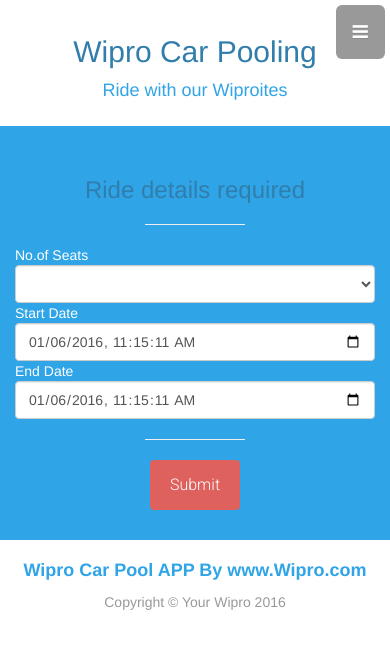
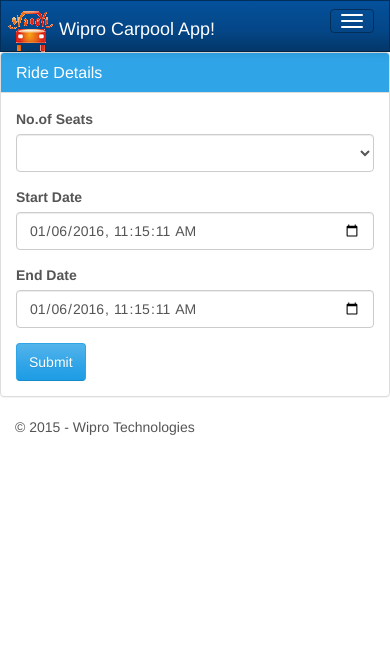
Before and after one commit to wiproeco/CarPoolClientWinMobile, a website: page CarPoolApp/www/ridedetails.html in a window 390 px wide. Drawn offline with Linux system fonts and the light colour scheme; some packages are replaced by stand-ins of ours.

```diff
--- a/CarPoolApp/www/ridedetails.html
+++ b/CarPoolApp/www/ridedetails.html
@@ -7,55 +7,72 @@
         Customize the content security policy in the meta tag below as needed. Add 'unsafe-inline' to default-src to enable inline JavaScript.
         For details, see http://go.microsoft.com/fwlink/?LinkID=617521
     -->
-    <!--<meta http-equiv="Content-Security-Policy" content="default-src 'self' data: gap: https://ssl.gstatic.com 'unsafe-eval'; style-src 'self' 'unsafe-inline'; media-src *">-->
-    <meta http-equiv="Content-Security-Policy" content="default-src 'unsafe-eval' *; style-src 'unsafe-inline' *; img-src * data:">
+    <meta http-equiv="Content-Security-Policy" content="default-src 'self' data: gap: https://ssl.gstatic.com 'unsafe-eval'; style-src 'self' 'unsafe-inline'; media-src *">
     <title>Wipro Car Pool App</title>
 
     <!-- CarPoolApp references -->
-    <link rel="stylesheet" href="css/index.css" />
     <link rel="stylesheet" href="http://fonts.googleapis.com/css?family=Roboto:400,100,300,500">
     <link rel="stylesheet" href="css/bootstrap.min.css">
     <link rel="stylesheet" href="font-awesome/css/font-awesome.min.css">
-    <link rel="stylesheet" href="css/form-elements.css">
-    <!--<link rel="stylesheet" href="css/style.css">-->
-
-
 </head>
 <body ng-app="myApp1" ng-controller="myRideDetailsCtrl">
-    <a id="menu-toggle" href="#" class="btn btn-dark btn-lg toggle"><i class="fa fa-bars"></i></a>
-    <nav id="sidebar-wrapper">
-        <!--<a id="menu-close" href="#top" class="btn btn-light btn-md pull-right toggle"><i class="fa fa-times"></i></a>-->
-        <ul class="sidebar-nav">
-            <!--<li class="sidebar-brand">
-                <a href="#top" onclick=$("#menu-close").click(); style="float:left"><p>Wipro Car Pooling</p></a>
-            </li>-->
+    <nav class="navbar navbar-inverse">
+        <div class="container-fluid">
+            <div class="navbar-header">
+                <button type="button" class="navbar-toggle collapsed" data-toggle="collapse" data-target="#bs-example-navbar-collapse-2">
+                    <span class="sr-only">Toggle navigation</span>
+                    <span class="icon-bar"></span>
+                    <span class="icon-bar"></span>
+                    <span class="icon-bar"></span>
+                </button>
+                <a class="navbar-brand" href="#">
+                    <div><img src="images/icon-36-ldpi.png" />&nbsp;Wipro Carpool App!</div>
+                </a>
+            </div>
+
+            <div class="collapse navbar-collapse" id="bs-example-navbar-collapse-2">
+                <ul class="nav navbar-nav">
+                    <li style="background-color:white;line-height:50px;">
+                        <span style="padding-left:15px;"><b>Welcome {{ userName }}!</b></span> <!--<i class="fa fa-pencil fa-fw"></i>-->
+                    </li>
+                    <li class="divider"></li>
                     <li><a href="#" ng-click="MyDashboard()">Dashboard</a></li>
-            <li><a href="#" id="carownerShow2" ng-click="MyRides()">My Rides</a></li>
-            <li><a href="#" id="passangerShow2" ng-click="JoinRide()">Join Ride</a></li>
+                    <li><a id="carownerShow2" href="#" ng-click="MyRides()">My Rides</a></li>
+                    <li><a id="passangerShow2" href="#" ng-click="JoinRide()">Join Ride</a></li>
                     <li><a href="#" ng-click="MyNotifications()">Notifications</a></li>
                     <li><a href="#" ng-click="logOut()">Log Out</a></li>
                 </ul>
-        <div class="clearfix"></div>
+            </div>
+        </div>
     </nav>
-    <!-- Header -->
-    <header id="top" class="header">
-        <div class="text-vertical-center">
-            <h2> Wipro Car Pooling</h2>
-            <h4 class="text-primary"> Ride with our Wiproites</h4>
-            <!--<a href="#services" class="btn btn-dark btn-lg">Find Out More</a>-->
+
+    <div class="container-fluid">
+        <div class="row">
+            <div class="panel panel-primary">
+                <div class="panel-heading">
+                    <div style="display:table-cell">
+                        <h3 style="display:table-cell" class="panel-title">Ride Details &nbsp;</h3>
                     </div>
-    </header>
-    <!-- Services -->
-    <!-- The circle icons use Font Awesome's stacked icon classes. For more information, visit http://fontawesome.io/examples/ -->
-    <section id="services" class="services bg-primary">
-        <div class="container">
-            <div class="row text-center">
-                <div class="col-lg-10 col-lg-offset-1">
-                    <h3>Ride details required</h3>
-                    <hr class="small">
+                    <div style="display:table-cell" ng-show="processing">
+                        <div><img src="./images/spinner.gif" /></div>
+                    </div>
+
+                </div>
+                <div class="panel-body">
                     <div class="row">
-                        <div class="col-md-4 pull-left">No.of Seats</div>
-                        <div class="col-md-6">
+                        <div class="col-lg-12">
+                            <!--<div class="alert alert-danger" >
+
+                            </div>-->
+                            <div class="alert alert-success" ng-show="success">
+                                Ride details saved. Navigate to <a href="myrides.html"><b>My Rides!</b></a> to see all your rides.
+                            </div>
+                        </div>
+                    </div>
+                    <div class="form-bottom">
+                        <form role="form" class="login-form">
+                            <div class="form-group">
+                                <label for="form-noOfseats">No.of Seats</label>
                                 <select class="form-noOfseats form-control" id="form-noOfseats" name="form-noOfseats" ng-model="seats" placeholder="No.of Seats..." required>
                                     <option>1</option>
                                     <option>2</option>
@@ -64,85 +81,28 @@
                                     <option>5</option>
                                 </select>
                             </div>
+                            <div class="form-group">
+                                <label for="form-startDate">Start Date</label>
+                                <input type="datetime-local" name="form-startDate" placeholder="Start Date..." class="form-destination form-control" id="form-startDate" ng-model="date.startdate" required>
                             </div>
-                    <div class="row">
-                        <div class="col-md-4 pull-left">Start Date</div>
-                        <div class="col-md-6">
-                            <input type="datetime-local" name="form-destination" placeholder="Start Date..." class="form-destination form-control" id="form-destination" ng-model="date.startdate" required>
+                            <div class="form-group">
+                                <label for="form-EndDate">End Date</label>
+                                <input type="datetime-local" name="form-EndDate" placeholder="End Date..." class="form-destination form-control" id="form-EndDate" ng-model="date.enddate" required>
                             </div>
-                    </div>
-                    <div class="row">
-                        <div class="col-md-4 pull-left">End Date</div>
-                        <div class="col-md-6">
-                            <input type="datetime-local" name="form-destination" placeholder="End Date..." class="form-destination form-control" id="form-destination" ng-model="date.enddate" required>
-                        </div>
-                    </div>
-                    <hr class="small">
-                    <div class="row">
-                        <div class="col-md-12">
-                            <button type="button" class="btn" ng-click="updateRide()">Submit</button>
-                            <!--<div class="alert alert-danger" ng-hide="iserror">
-
-                                OOPS!.....Status not updated.
-
-                            </div>-->
-
-                            <div class="alert alert-success" ng-show="success">
-
-                                Success. <a href="myrides.html" style="color:black;">Click <u>here to see updated status</u></a>
-
+                            <button type="button" class="btn btn-primary" ng-click="updateRide()">Submit</button>
+                        </form>
                     </div>
                 </div>
             </div>
         </div>
-                <!-- /.row (nested) -->
-            </div>
-            <!-- /.col-lg-10 -->
-        </div>
-        <!-- /.row -->
-        </div>
-        <!-- /.container -->
-    </section>
-    <!-- Callout -->
-    <!--<aside class="callout">
-        <div class="text-vertical-center">
-            <h1>Our Wipro...</h1>
-        </div>
-    </aside>-->
-    <!-- Footer -->
         <footer>
-        <div class="container">
             <div class="row">
-                <div class="col-lg-10 col-lg-offset-1 text-center">
-                    <h4>
-                        <strong class="text-primary">Wipro Car Pool APP By <a href="http://www.Wipro.com">www.Wipro.com</a></strong>
-                    </h4>
-                    <!--  <p>3481 Melrose Place<br>Beverly Hills, CA 90210</p>
-                      <ul class="list-unstyled">
-                          <li><i class="fa fa-phone fa-fw"></i> (123) 456-7890</li>
-                          <li>
-                              <i class="fa fa-envelope-o fa-fw"></i>  <a href="mailto:name@example.com">name@example.com</a>
-                          </li>
-                      </ul>
-                      <br>
-                      <ul class="list-inline">
-                          <li>
-                              <a href="#"><i class="fa fa-facebook fa-fw fa-3x"></i></a>
-                          </li>
-                          <li>
-                              <a href="#"><i class="fa fa-twitter fa-fw fa-3x"></i></a>
-                          </li>
-                          <li>
-                              <a href="#"><i class="fa fa-dribbble fa-fw fa-3x"></i></a>
-                          </li>
-                      </ul>
-                    <hr class="small">-->
-                    <p class="text-muted">Copyright &copy; Your Wipro 2016</p>
-                </div>
+                <div class="col-lg-12">
+                    © 2015 - Wipro Technologies
                 </div>
             </div>
         </footer>
-
+    </div>
     <script src="cordova.js"></script>
     <script src="scripts/platformOverrides.js"></script>
     <script src="scripts/jquery-1.11.1.min.js"></script>
```
Also changed, not shown: CarPoolApp/www/MarkerContainer.html (+14 -10 lines), CarPoolApp/www/RideContainer.html (+20 -20 lines). Lines whose indentation alone changed are shown as unchanged.
